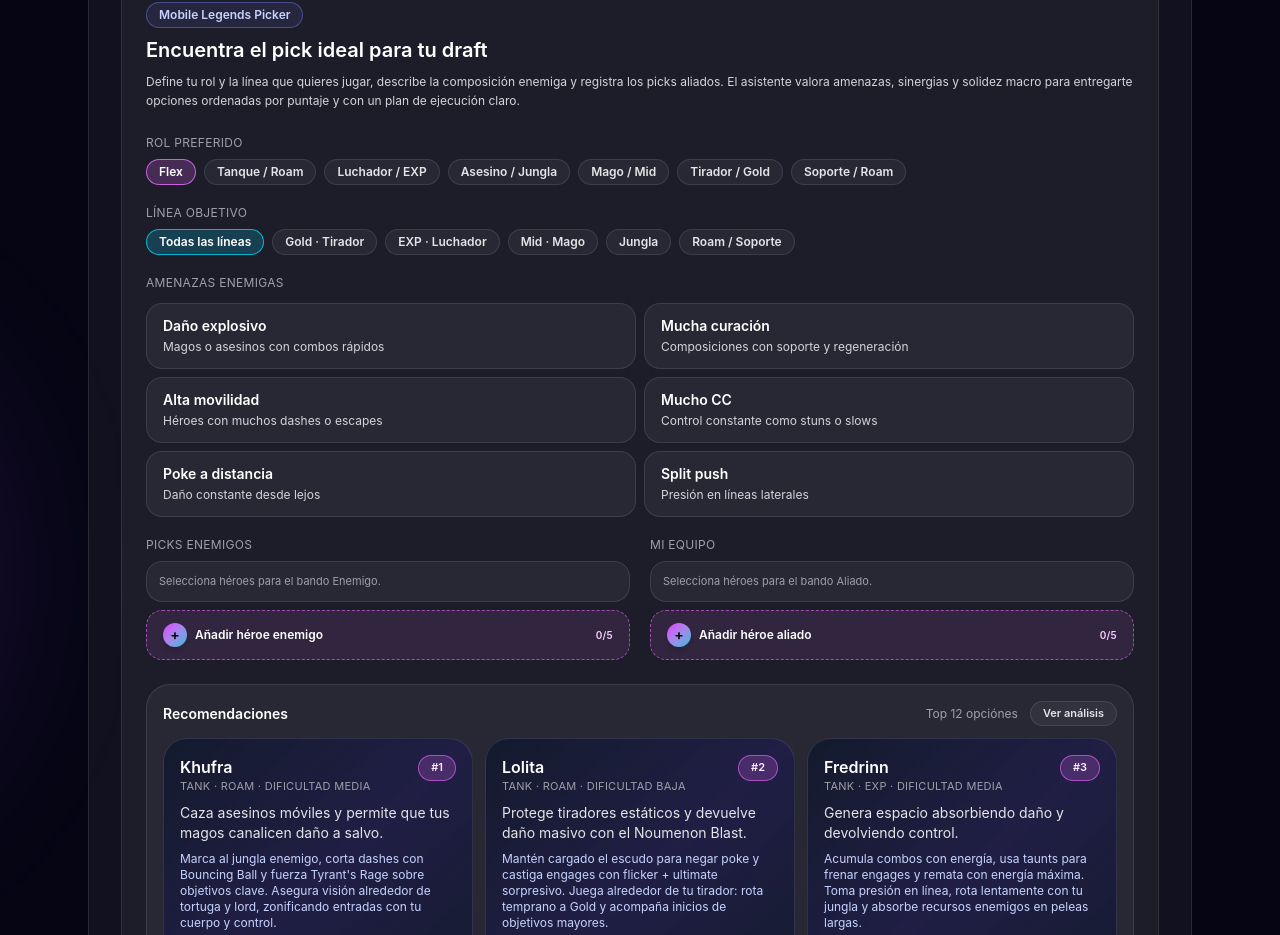
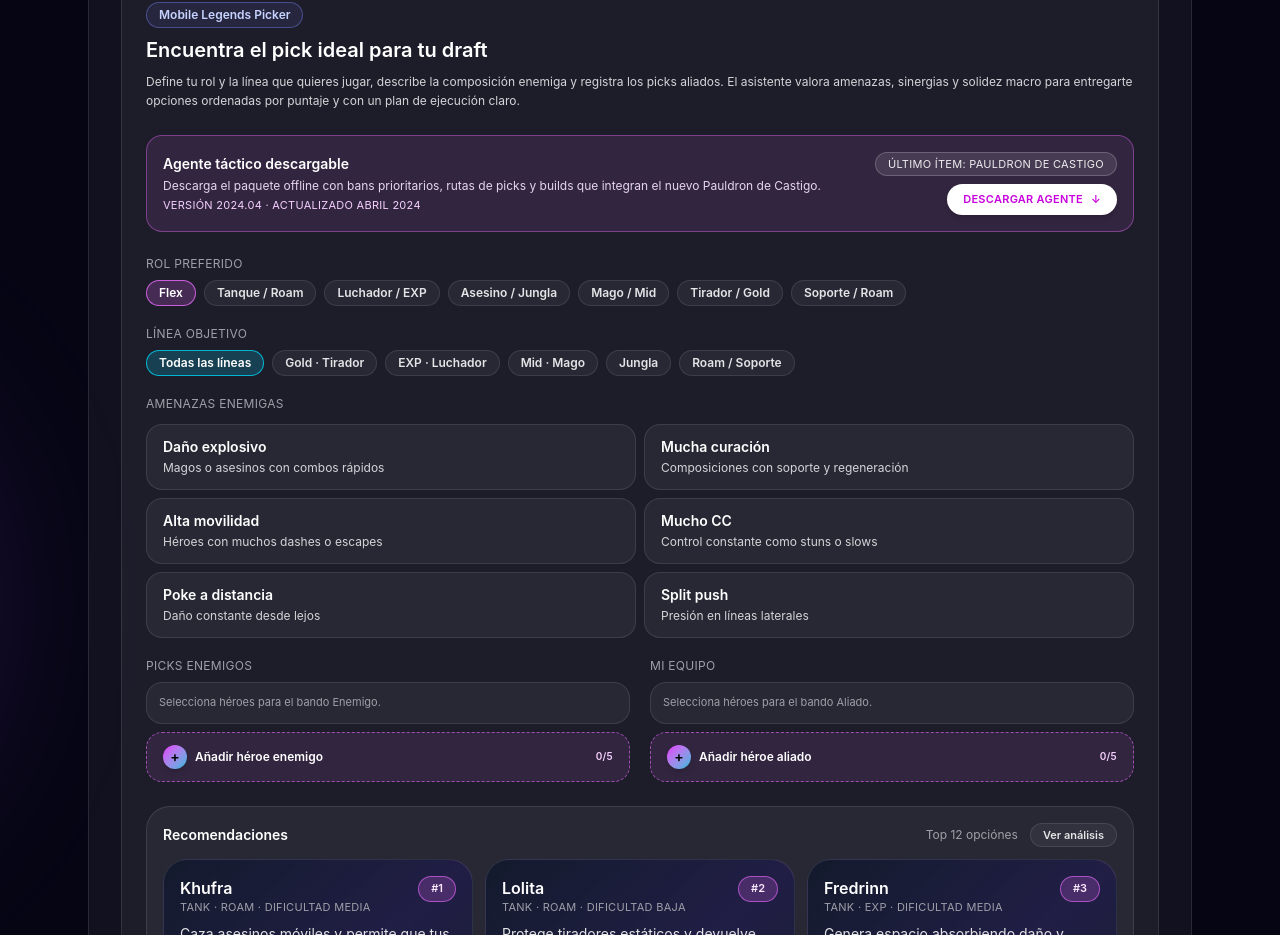
Before and after one commit to Marekpisetsky/CodevaMP, a Next.js app: page /juegos in a window 1280 px wide. Shown: the part 1620-2555 px from the top of the page. Built offline with nearby package versions, Linux system fonts and the light colour scheme.

Commit message:
Add downloadable MLBB draft agent dataset

```diff
--- /dev/null
+++ b/src/app/api/mlbb-draft-agent/route.ts
@@ -0,0 +1,14 @@
+import { mlbbDraftAgent } from "@/app/data/mobile-legends-draft-agent";
+
+export function GET() {
+  const fileName = `mlbb-draft-agent-${mlbbDraftAgent.version}.json`;
+  const body = JSON.stringify(mlbbDraftAgent, null, 2);
+
+  return new Response(body, {
+    headers: {
+      "Content-Type": "application/json; charset=utf-8",
+      "Content-Disposition": `attachment; filename="${fileName}"`,
+      "Cache-Control": "public, max-age=0, must-revalidate",
+    },
+  });
+}
--- a/src/app/components/mobile-legends-picker.tsx
+++ b/src/app/components/mobile-legends-picker.tsx
@@ -4,6 +4,7 @@
 
 import { heroBaseRecords } from "@/app/data/mobile-legends-heroes";
 import { mlbbExpertFeedback } from "@/app/data/mobile-legends-expert-feedback";
+import { mlbbDraftAgent } from "@/app/data/mobile-legends-draft-agent";
 import type { MobileLegendsExpertReview } from "@/app/data/mobile-legends-expert-feedback";
 
 type EnemyTrait =
@@ -932,6 +933,7 @@
 const MAX_TEAM_PICKS = 5;
 const MAX_RECOMMENDATIONS = 12;
 const FEATURED_RECOMMENDATIONS = 3;
+const DRAFT_AGENT_DOWNLOAD_URL = "/api/mlbb-draft-agent";
 
 type DraftSide = "enemy" | "ally";
 
@@ -945,6 +947,7 @@
   const [heroSearch, setHeroSearch] = useState("");
   const [showAdvanced, setShowAdvanced] = useState(false);
   const [activeReviewIndex, setActiveReviewIndex] = useState(0);
+  const latestItem = mlbbDraftAgent.latestItem;
 
   const suggestions = useMemo(() => {
     const allyInfo = allyPicks.reduce(
@@ -1300,6 +1303,31 @@
           de ejecución claro.
         </p>
       </header>
+
+      <div className="flex flex-col gap-3 rounded-2xl border border-fuchsia-400/40 bg-fuchsia-400/10 p-4 text-xs text-fuchsia-100 md:flex-row md:items-center md:justify-between">
+        <div className="space-y-1">
+          <p className="text-sm font-semibold text-white">Agente táctico descargable</p>
+          <p className="text-xs text-fuchsia-100/90">
+            Descarga el paquete offline con bans prioritarios, rutas de picks y builds que integran el nuevo {latestItem.name}.
+          </p>
+          <p className="text-[11px] uppercase tracking-wide text-fuchsia-200">
+            Versión {mlbbDraftAgent.version} · Actualizado {mlbbDraftAgent.updatedAt}
+          </p>
+        </div>
+        <div className="flex flex-col items-start gap-2 md:items-end">
+          <span className="rounded-full border border-white/20 bg-white/10 px-3 py-1 text-[11px] uppercase tracking-wide text-white/90">
+            Último ítem: {latestItem.name}
+          </span>
+          <a
+            href={DRAFT_AGENT_DOWNLOAD_URL}
+            download
+            className="inline-flex items-center gap-2 rounded-full bg-white px-4 py-2 text-[11px] font-semibold uppercase tracking-wide text-fuchsia-600 shadow-md transition hover:scale-105"
+          >
+            Descargar agente
+            <span aria-hidden>↓</span>
+          </a>
+        </div>
+      </div>
 
       <div className="grid gap-6 lg:grid-cols-[0.95fr,1.05fr] lg:items-start">
         <div className="space-y-5">
--- /dev/null
+++ b/src/app/data/mobile-legends-draft-agent.ts
@@ -0,0 +1,138 @@
+export type MlbbDraftAgentItem = {
+  name: string;
+  description: string;
+  recommendedFor: string[];
+  timing: string;
+};
+
+export type MlbbDraftAgentBan = {
+  hero: string;
+  priority: "Alta" | "Media" | "Situacional";
+  reason: string;
+};
+
+export type MlbbDraftAgentPick = {
+  role: string;
+  headline: string;
+  heroes: string[];
+  plan: string;
+};
+
+export type MlbbDraftAgentBuild = {
+  hero: string;
+  coreItems: string[];
+  situationalItems: string[];
+  notes: string;
+};
+
+export type MlbbDraftAgent = {
+  version: string;
+  updatedAt: string;
+  latestItem: MlbbDraftAgentItem;
+  bans: MlbbDraftAgentBan[];
+  priorityPicks: MlbbDraftAgentPick[];
+  builds: MlbbDraftAgentBuild[];
+  notes: string[];
+};
+
+export const mlbbDraftAgent: MlbbDraftAgent = {
+  version: "2024.04",
+  updatedAt: "abril 2024",
+  latestItem: {
+    name: "Pauldron de Castigo",
+    description:
+      "Ítem defensivo con activación de castigo que potencia a tanques iniciadores. Escala con vida adicional y aporta mitigación explosiva al entrar.",
+    recommendedFor: ["Khufra", "Atlas", "Tigreal", "Fredrinn"],
+    timing: "Prioriza después del primer ítem de utilidad o cuando el draft enemigo tenga burst físico dominante.",
+  },
+  bans: [
+    {
+      hero: "Novaria",
+      priority: "Alta",
+      reason: "Control de mapa global y burst impredecible. Niega espacio a composiciones lentas.",
+    },
+    {
+      hero: "Valentina",
+      priority: "Alta",
+      reason: "Copia definitivas claves y castiga drafts de CC encadenado.",
+    },
+    {
+      hero: "Joy",
+      priority: "Media",
+      reason: "Movilidad extrema y daño sostenido que exige counters específicos.",
+    },
+    {
+      hero: "Arlott",
+      priority: "Media",
+      reason: "Frontline flexible con gran control y pick-off en peleas cerradas.",
+    },
+    {
+      hero: "Fanny",
+      priority: "Situacional",
+      reason: "Solo banear si no tienes counter de movilidad y visión coordinada.",
+    },
+  ],
+  priorityPicks: [
+    {
+      role: "Roam",
+      headline: "Iniciadores con control prolongado",
+      heroes: ["Khufra", "Atlas", "Akai"],
+      plan: "Asegura engages limpios y crea espacio para tiradores de escalado. Combina con magos de control de zona.",
+    },
+    {
+      role: "Jungla",
+      headline: "Asesinos con presión temprana",
+      heroes: ["Lancelot", "Martis", "Fredrinn"],
+      plan: "Invade cuando tengas prioridad lateral y sincroniza objetivos con rotaciones de mid.",
+    },
+    {
+      role: "Gold",
+      headline: "Tiradores anti-frontline",
+      heroes: ["Brody", "Karrie", "Beatrix"],
+      plan: "Llega al segundo ítem rápido y mueve la pelea a tortuga/lord con peel asegurado.",
+    },
+    {
+      role: "EXP",
+      headline: "Flex picks con flanqueo",
+      heroes: ["Yu Zhong", "Paquito", "Joy"],
+      plan: "Controla oleadas, busca ángulos de TP y flanquea backlines cuando tus supports puedan seguirte.",
+    },
+    {
+      role: "Mid",
+      headline: "Control de zona y waveclear",
+      heroes: ["Yve", "Pharsa", "Lylia"],
+      plan: "Domina mid con waveclear rápido y habilita rotaciones a objetivos neutrales.",
+    },
+  ],
+  builds: [
+    {
+      hero: "Khufra",
+      coreItems: ["Botas Resilientes", "Pauldron de Castigo", "Cinturón del Guardián"],
+      situationalItems: ["Yelmo del Guardián", "Dominance Ice", "Inmortalidad"],
+      notes: "Usa el activo de Pauldron para castigar engages y extender el control durante Bouncing Ball.",
+    },
+    {
+      hero: "Brody",
+      coreItems: ["Espada del Mar", "Malefic Roar", "Corazón Carmesí"],
+      situationalItems: ["Cuchilla del Desesperado", "Rose Gold Meteor", "Inmortalidad"],
+      notes: "Sincroniza el pico de daño con objetivo neutro. No olvides rotar tras segundo ítem.",
+    },
+    {
+      hero: "Lancelot",
+      coreItems: ["Calamity Reaper", "Cuchilla del Desesperado", "Cuchilla de la Selva"],
+      situationalItems: ["Inmortalidad", "Bloodlust Axe", "Athena's Shield"],
+      notes: "Aprovecha ventanas de invulnerabilidad y coordina flancos con tu roamer.",
+    },
+    {
+      hero: "Yve",
+      coreItems: ["Reloj del Destino", "Lightning Truncheon", "Crystalline Pauldron"],
+      situationalItems: ["Winter Truncheon", "Necklace of Durance", "Genius Wand"],
+      notes: "Mantén zona controlada y guarda el ultimate para objetivos neutrales.",
+    },
+  ],
+  notes: [
+    "Prioriza comunicación constante: comparte timers de objetivos y parpadeos enemigos.",
+    "Evalúa composición rival tras cada ban para ajustar el orden de prioridad.",
+    "El agente resume tendencias del laboratorio y scrims recientes; úsalo como guía, no como regla rígida.",
+  ],
+};
```
